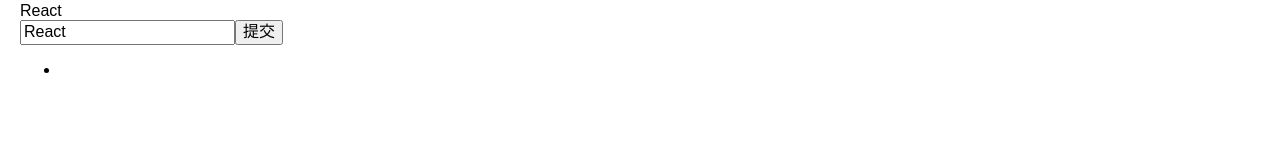
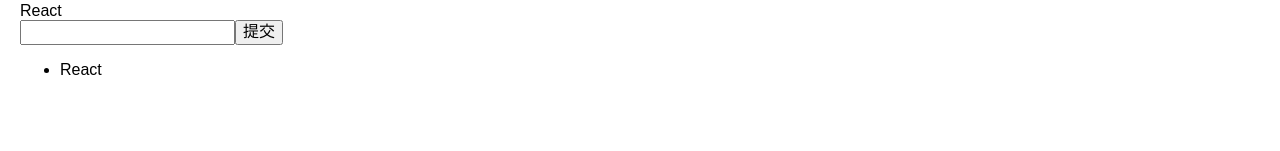
Before and after one commit to cnyet/react-admin-starter, a React (Create React App) app: page / in a window 1280 px wide. Both pictures are taken after a click on the button "提交". Shown: the part 289-440 px from the top of the page. Built offline with nearby package versions, Linux system fonts and the light colour scheme.

Commit message:
update todolist

```diff
--- a/src/components/home/todolist.jsx
+++ b/src/components/home/todolist.jsx
@@ -16,7 +16,17 @@
     })
   }
   addTodoList(e) {
-    console.log(e);
+    this.setState({
+      list: [...this.state.list, this.state.inputValue],
+      inputValue: ''
+    })
+  }
+  handleDelete(index) {
+    const list = [...this.state.list];
+    list.splice(index, 1);
+    this.setState({
+      list: list
+    })
   }
   render() {
     return (
@@ -26,7 +36,11 @@
           onChange={this.handleInputChange} />
         <button onClick={this.addTodoList}>提交</button>
         <ul>
-          <li></li>
+          {
+            this.state.list.map((item, index) =>
+              <li key={index} onDoubleClick={this.handleDelete.bind(this, index)}>{item}</li>
+            )
+          }
         </ul>
       </Fragment>
     )
```
